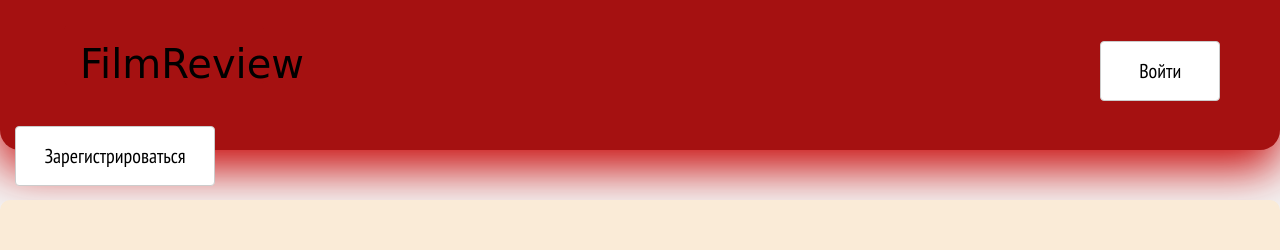
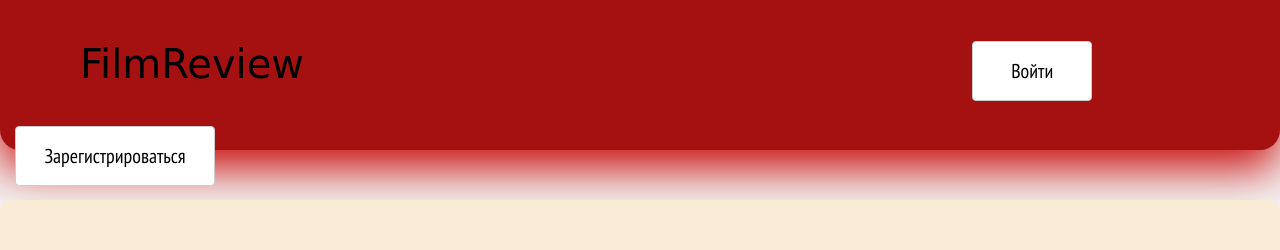
Before and after one commit to AntonNeklyrov/lab2, a plain HTML site: page index.html in a window 1280 px wide. Shown: the top 250 px of the page. Drawn offline with nearby package versions, Linux system fonts and the light colour scheme; a script that the page names is missing; a web font is replaced by a local one.

Commit message:
initial commit

```diff
--- a/style.css
+++ b/style.css
@@ -129,7 +129,7 @@ input:valid {
 }
 
 #SignInButton{
-    margin-left: 65%;
+    margin-left: 55%;
 }
 
 #LogInButton{
```
